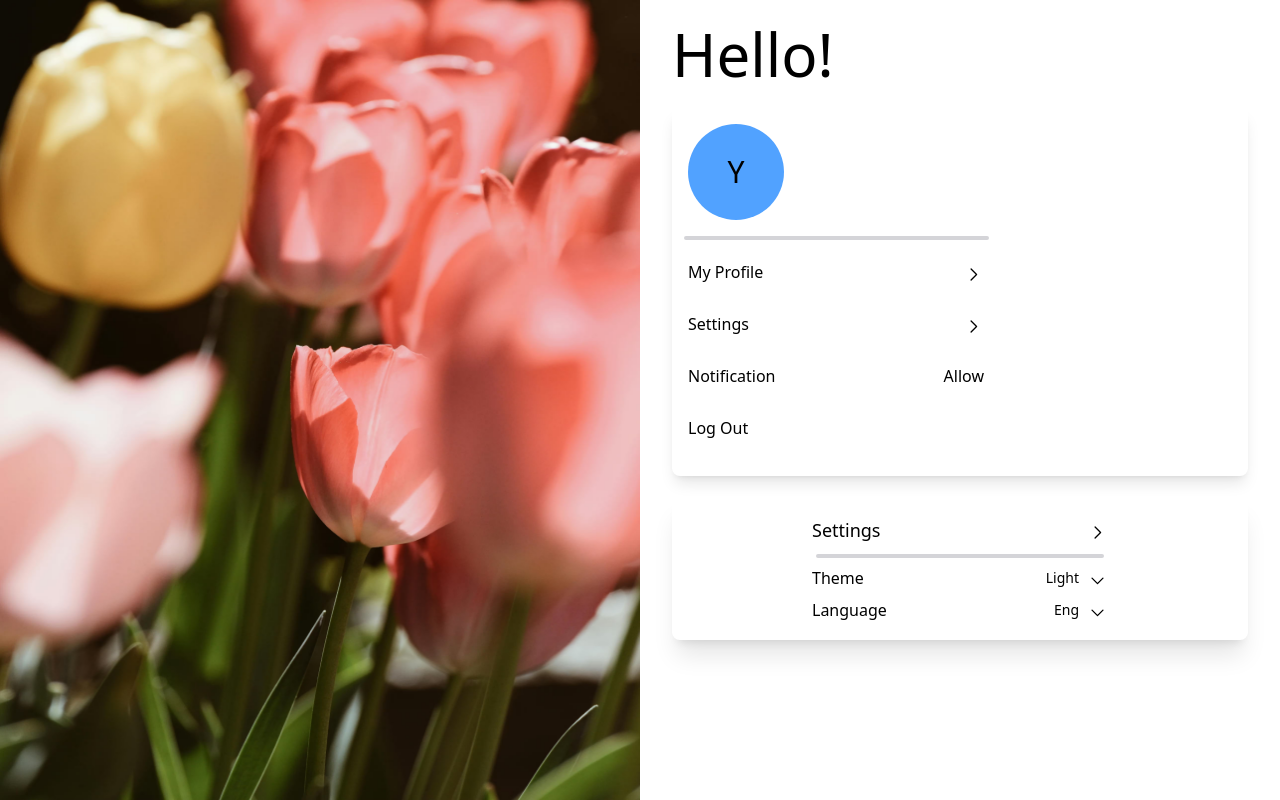
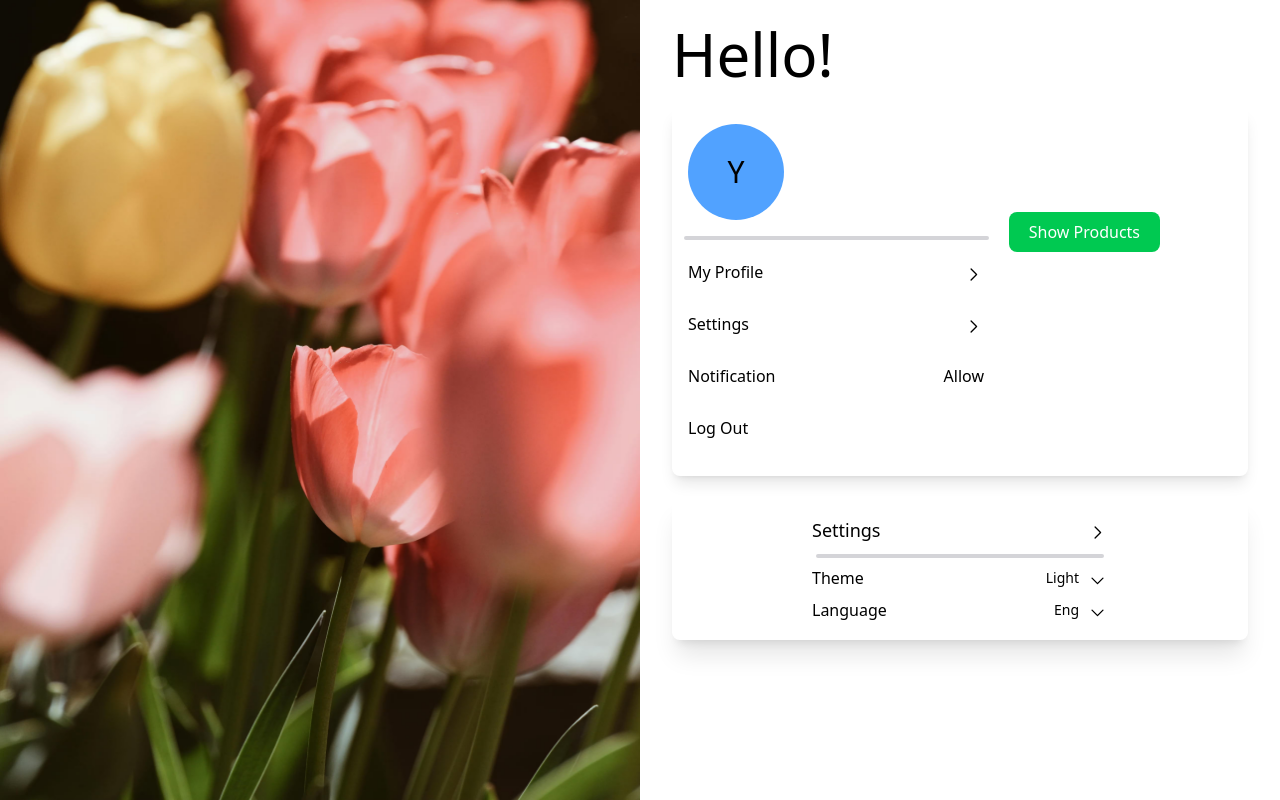
Before and after one commit to Noel1214/sign-in-page-ui, a Next.js app: page /home in a window 1280 px wide. Built offline with nearby package versions, Linux system fonts and the light colour scheme.

Commit message:
created a button to go to products page

```diff
--- a/app/home/page.tsx
+++ b/app/home/page.tsx
@@ -1,20 +1,26 @@
 "use client";
 import { Context } from "@/ContextAPI";
 import Image from "next/image";
+import Link from "next/link";
 import React, { useContext } from "react";
 import { GoChevronRight } from "react-icons/go";
 
 const page = () => {
   const context = useContext(Context);
 
-  if(!context){
-    return <div>Loading...</div>
+  if (!context) {
+    return <div>Loading...</div>;
   }
 
-  const {name, gmail } = context;
+  const { name, gmail } = context;
 
   return (
-    <div className="flex">
+    <div className="flex relative">
+      <div className="absolute top-53 right-30">
+        <Link href="/products">
+          <button className="h-10 px-5 rounded-lg bg-green-500 text-white hover:scale-105 transition-all ease-in-out duration-200">Show Products</button>
+        </Link>
+      </div>
       <div className="">
         <Image
           src="/flowers.avif"
```
